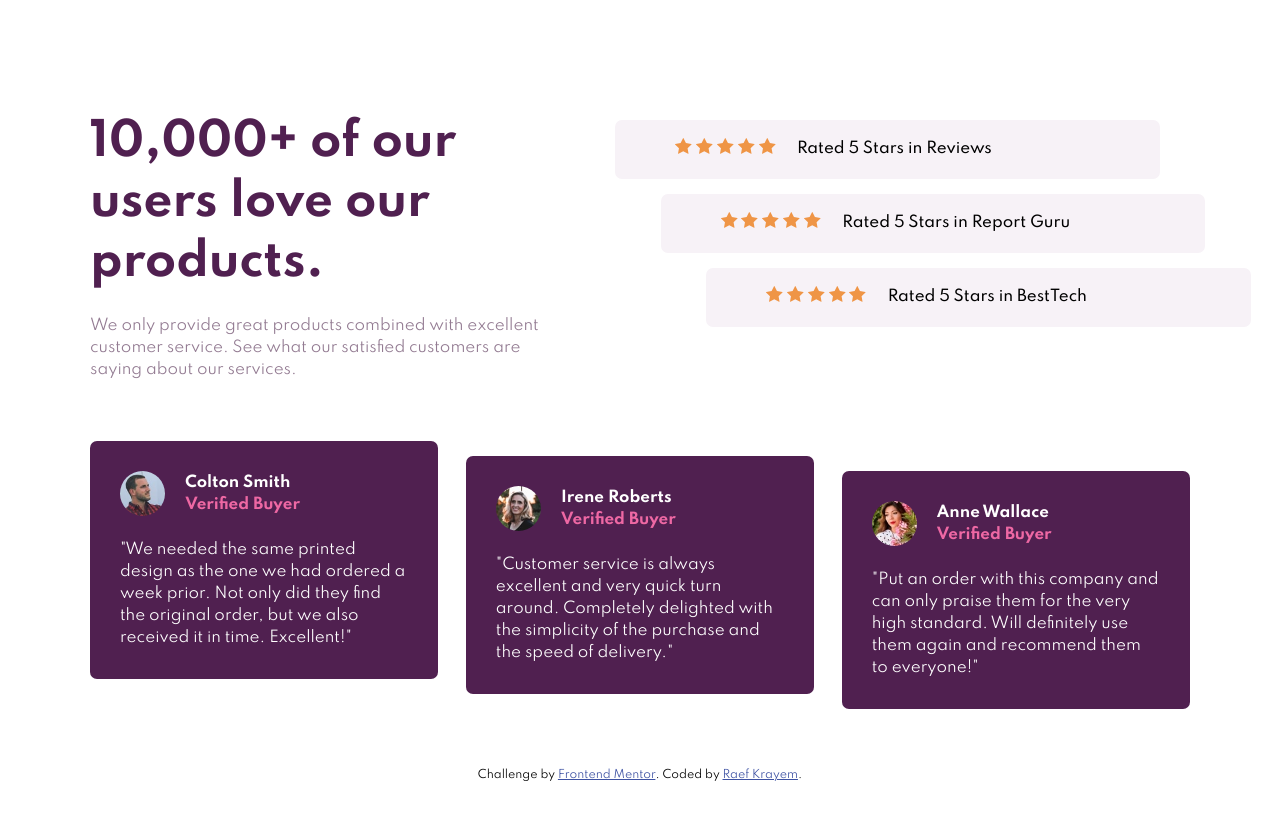
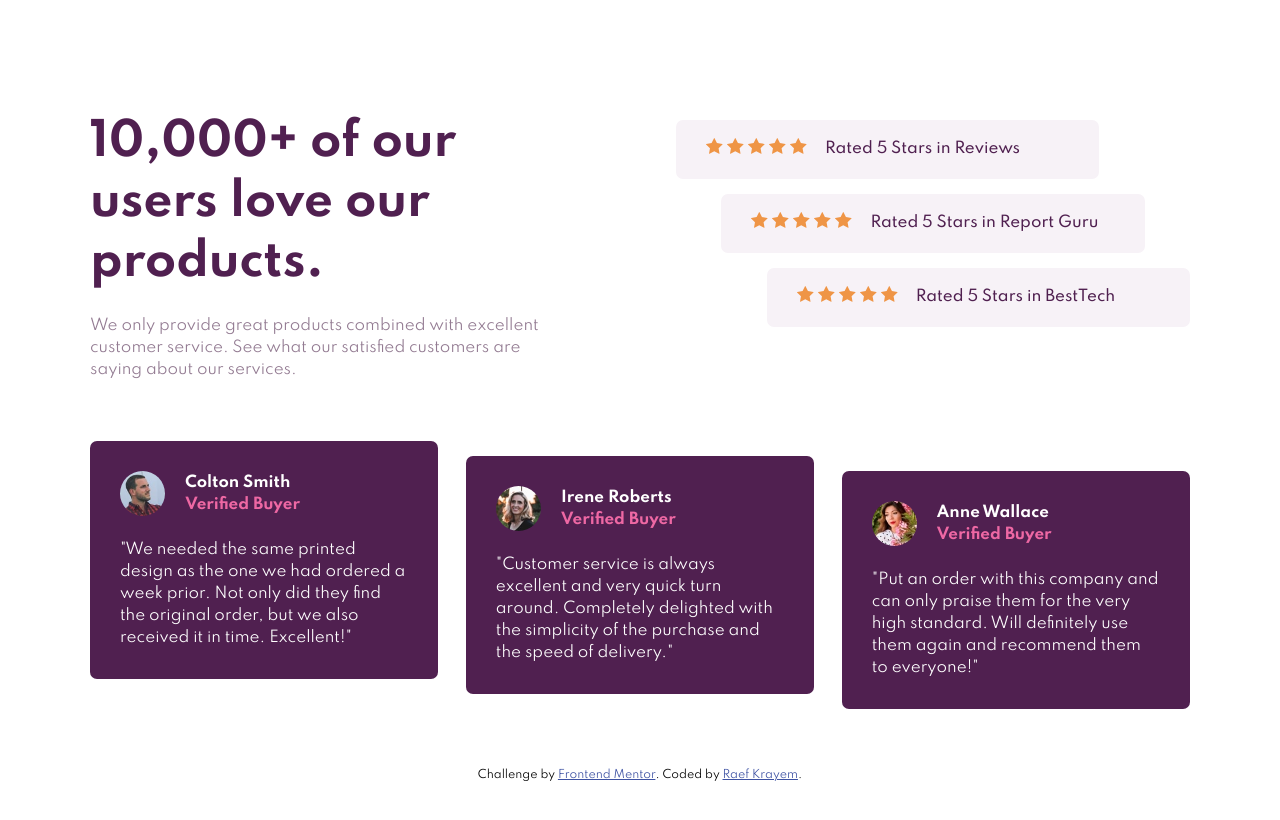
Before and after one commit to RaefKrayem/socialProofSectionMaster, a plain HTML site: page index.html in a window 1280 px wide. Drawn offline with Linux system fonts and the light colour scheme.

Commit message:
modified css file

```diff
--- a/style.css
+++ b/style.css
@@ -71,6 +71,8 @@ p {
 
 .rate {
     background-color: var(--LightGrayishMagenta);
+    color: var(--VeryDarkMagenta);
+    font-weight: 700;
     width: 100%;
     padding: 1rem 0;
     border-radius: 7px;
@@ -171,10 +173,10 @@ p {
     }
 
     .rate {
-        padding: 1.2rem 4rem;
+        padding: 1.2rem 2rem;
         display: flex;
         gap: 5%;
-        width: 90%;
+        width: 70%;
     }
 
     .star {
```
